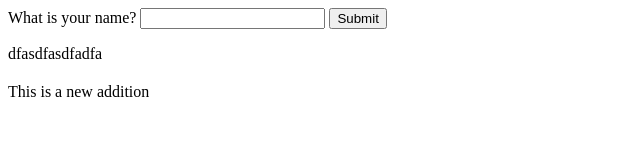
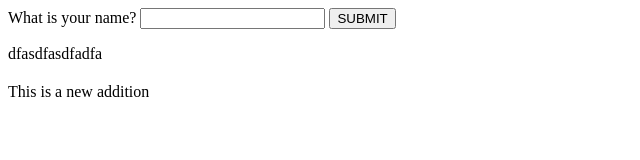
Before and after one commit to adee-github-repo/GitExample2, a plain HTML site: page index.html in a window 1280 px wide. Shown: the full height of the page, 0-640 px from the left. Drawn offline with Linux system fonts and the light colour scheme.

Commit message:
Updated Submit to Capitals

```diff
--- a/index.html
+++ b/index.html
@@ -6,7 +6,7 @@
   <body>
     <p>
       What is your name? <input id=""inName" maxlength="15">
-      <button id="Submit">Submit</button>
+      <button id="Submit">SUBMIT</button>
     </p>
     dfasdfasdfadfa
     <h2 id="Hello"></h2>
```
